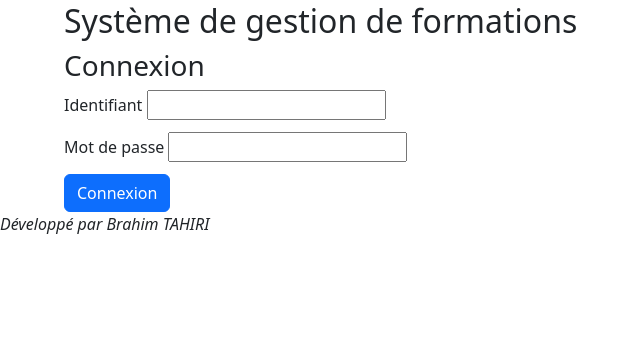
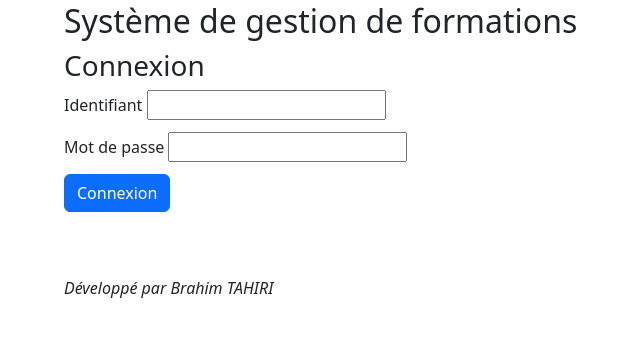
Before and after one commit to Brahim2099/PHP-Projet-Symfony-1-Formations, a Symfony app: template templates/security/login.html.twig in a window 1280 px wide. Shown: the part 274-611 px from the top of the page, without its empty margins (0-640 px from the left). Run offline with Twig, Linux system fonts and the light colour scheme; the template is opened without the code that fills it, so the values that code supplies are empty; some libraries are stand-ins or nearby versions.

Commit message:
Modifications mineures

```diff
--- a/templates/security/login.html.twig
+++ b/templates/security/login.html.twig
@@ -14,6 +14,10 @@
         }
         img, label {
             margin-bottom: 1%;
+        }
+        footer {
+            margin-left: 5%;
+            margin-top: 5%;
         }
     </style>
 </head>
```
